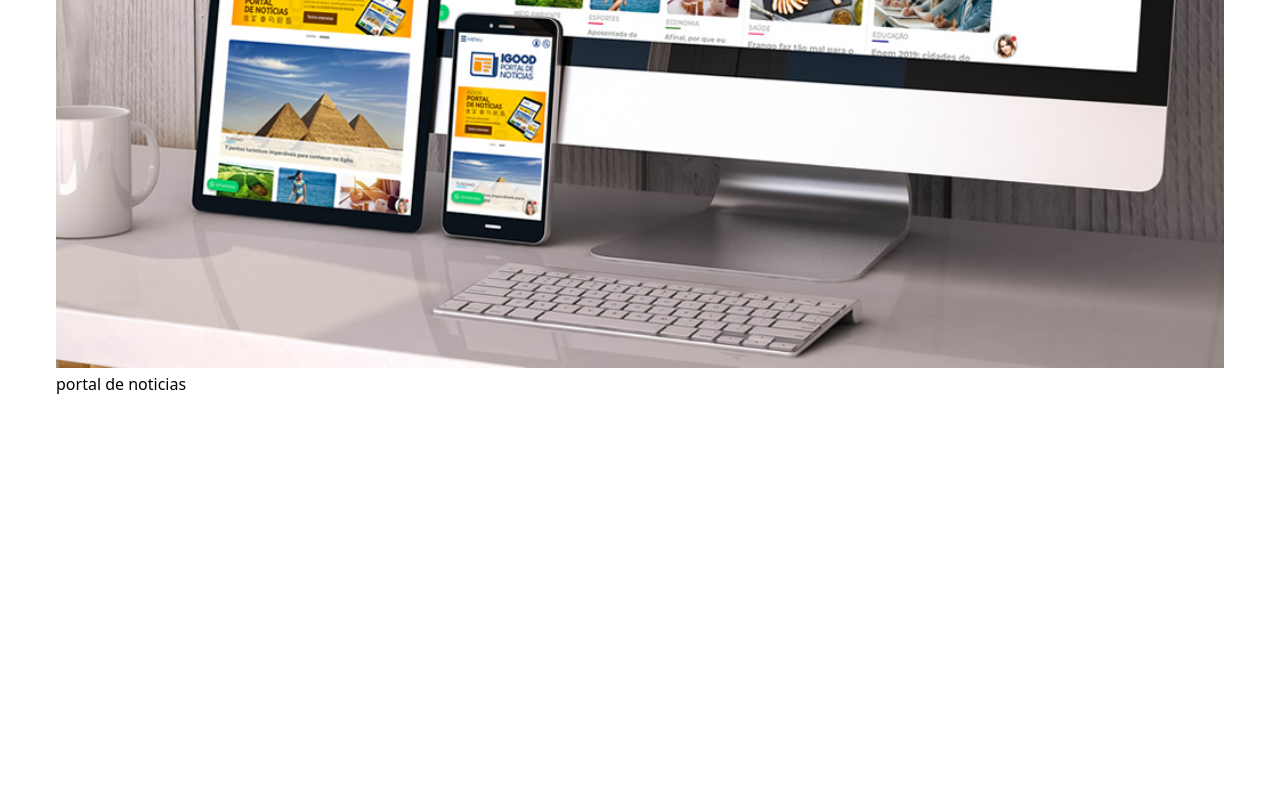
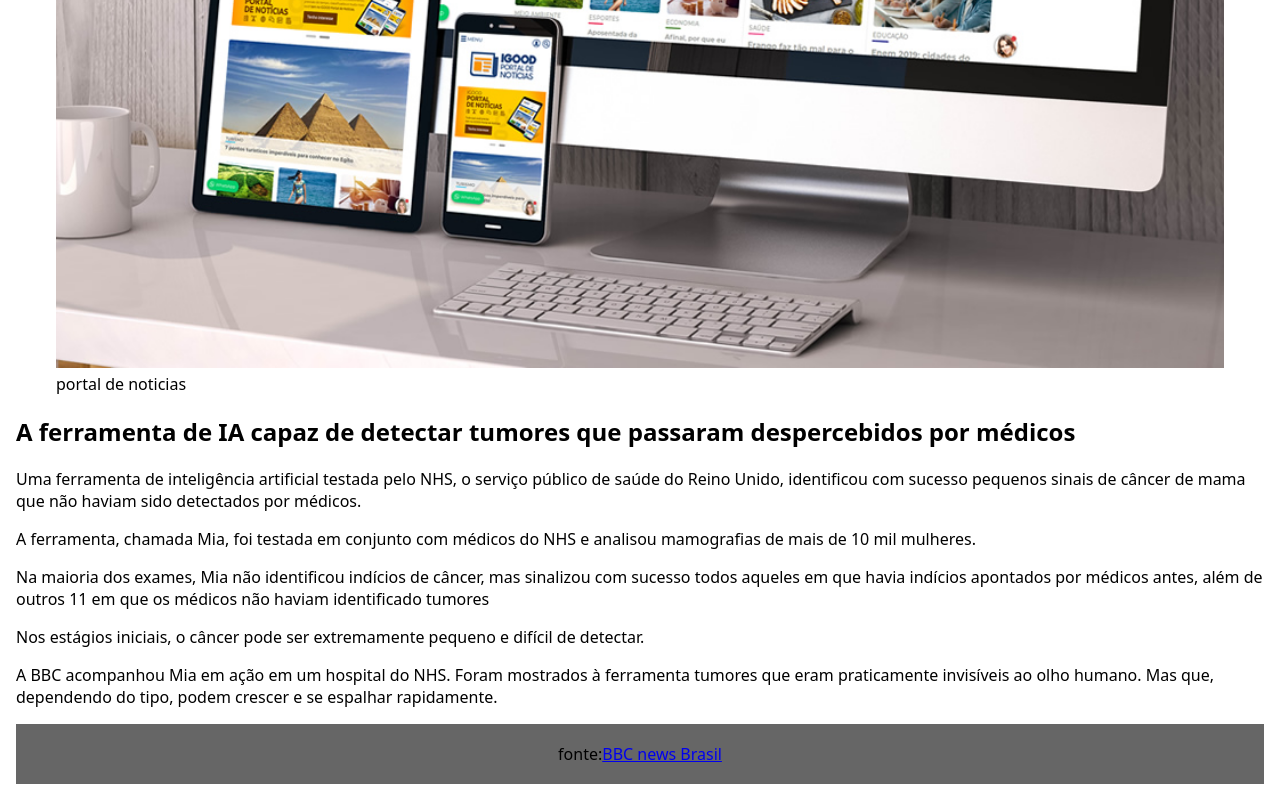
Before and after one commit to danilloleon/trabalho-html-css, a website: page index.html in a window 1280 px wide. Shown: the part 2322-3122 px from the top of the page. Before the commit the page ends 2749 px from the top, so only its background shows below. Drawn offline with Linux system fonts and the light colour scheme.

Commit message:
wip: home site

```diff
--- a/index.html
+++ b/index.html
@@ -1,5 +1,6 @@
 <!DOCTYPE html>
 <html lang="en">
+
 <head>
   <title>Home</title>
   <meta charset="UTF-8" />
@@ -11,6 +12,7 @@
   <link rel="stylesheet" href="styles.css" />
   <script type="module" src="script.js"></script>
 </head>
+
 <body>
   <nav>
     <h1>Home page</h1>
@@ -36,6 +38,21 @@
         <figcaption>portal de noticias</figcaption>
       </figure>
     </div>
+    <h2>A ferramenta de IA capaz de detectar tumores que passaram despercebidos por médicos
+    </h2>
+    <p>Uma ferramenta de inteligência artificial testada pelo NHS, o serviço público de saúde do Reino Unido,
+      identificou com sucesso pequenos sinais de câncer de mama que não haviam sido detectados por médicos.</p>
+    <p>A ferramenta, chamada Mia, foi testada em conjunto com médicos do NHS e analisou mamografias de mais de 10 mil
+      mulheres.</p>
+    <p>Na maioria dos exames, Mia não identificou indícios de câncer, mas sinalizou com sucesso todos aqueles em que
+      havia indícios apontados por médicos antes, além de outros 11 em que os médicos não haviam identificado tumores
+    </p>
+    <p>Nos estágios iniciais, o câncer pode ser extremamente pequeno e difícil de detectar.</p>
+
+    <p>A BBC acompanhou Mia em ação em um hospital do NHS. Foram mostrados à ferramenta tumores que eram praticamente invisíveis ao olho humano. Mas que, dependendo do tipo, podem crescer e se espalhar rapidamente.</p>
+  <div class="fonte-bar"> fonte: <a href="https://www.bbc.com/portuguese/articles/c29wz5d2weyo">BBC news Brasil</a></div>
   </main>
+
 </body>
+
 </html>
--- a/styles.css
+++ b/styles.css
@@ -44,3 +44,11 @@ h1 {
   font-weight: bold;
   font-size: 1.5rem;
 }
+.fonte-bar {
+width: 100%;
+height: 60px;
+display:flex;
+background-color: #666;
+justify-content: center;
+align-items: center;
+}
```
Also changed, not shown: 1 other file. Lines whose indentation alone changed are shown as unchanged.
